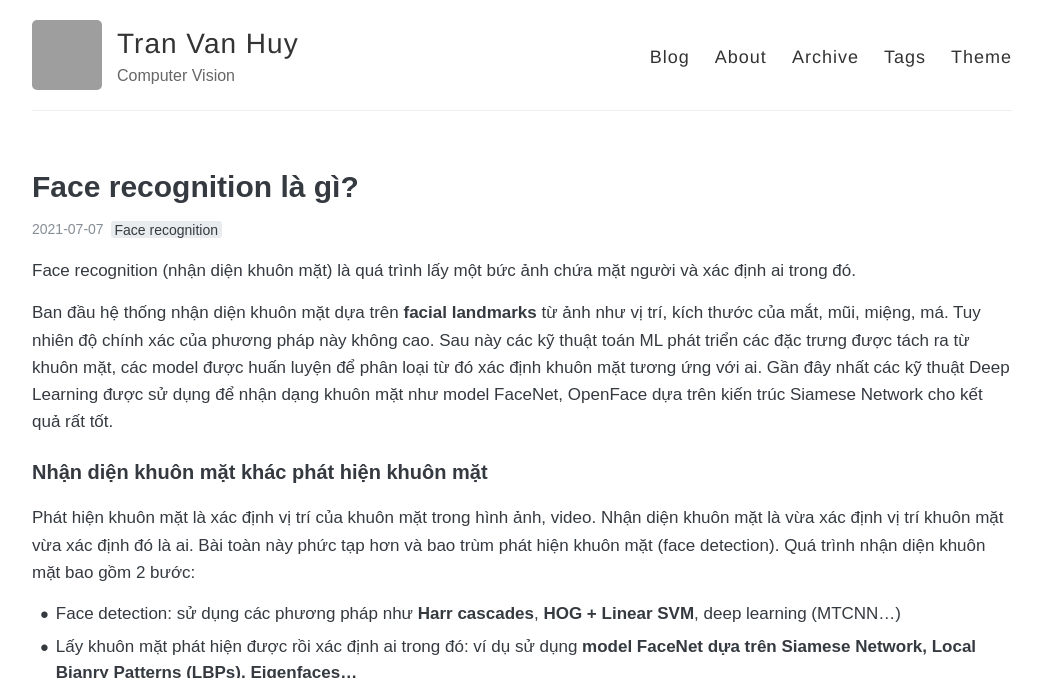
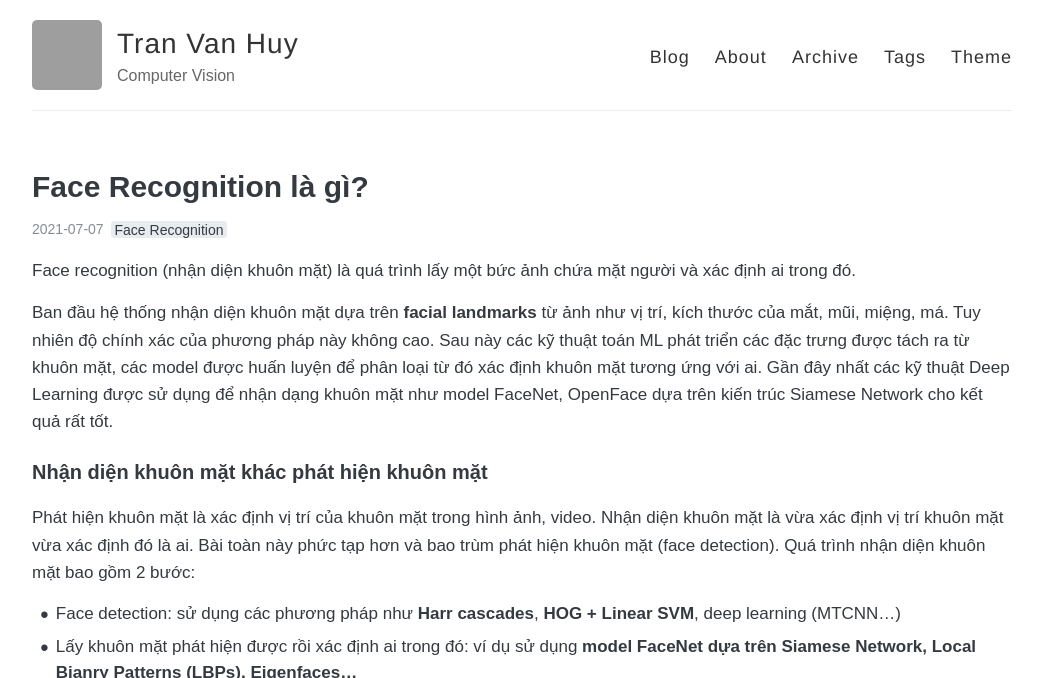
Before and after one commit to huytranvan2010/huytranvan2010.github.io, a Jekyll site: the page built from _posts/2021-07-07-Face-Recognition-la-gi.md, in a window 1280 px wide and 900 px high, cut to the strip 0-678 px from the top of the window. Shown: the whole strip, without its empty margins (118-1160 px from the left). Built offline with Jekyll 4.4.1, drawn with Linux system fonts in a browser that asks for light colours; grey boxes are pictures that could not be loaded.

```diff
--- a/_posts/2021-07-07-Face-Recognition-la-gi.md
+++ b/_posts/2021-07-07-Face-Recognition-la-gi.md
@@ -1,7 +1,7 @@
 ---
 layout: post
-title: "Face recognition là gì?"
-tags: [Face recognition]
+title: "Face Recognition là gì?"
+tags: [Face Recognition]
 comments: true
 ---
 
```
